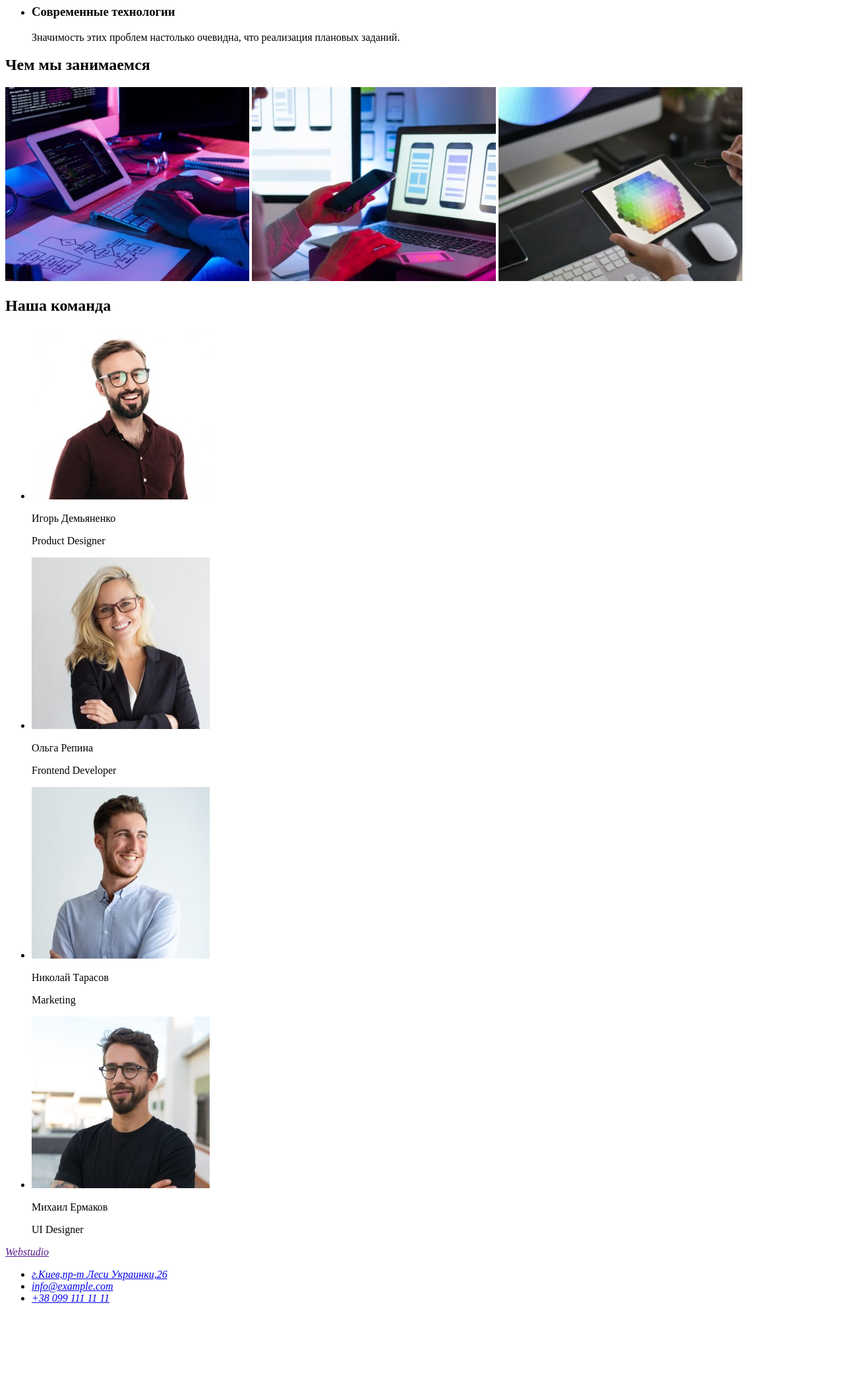
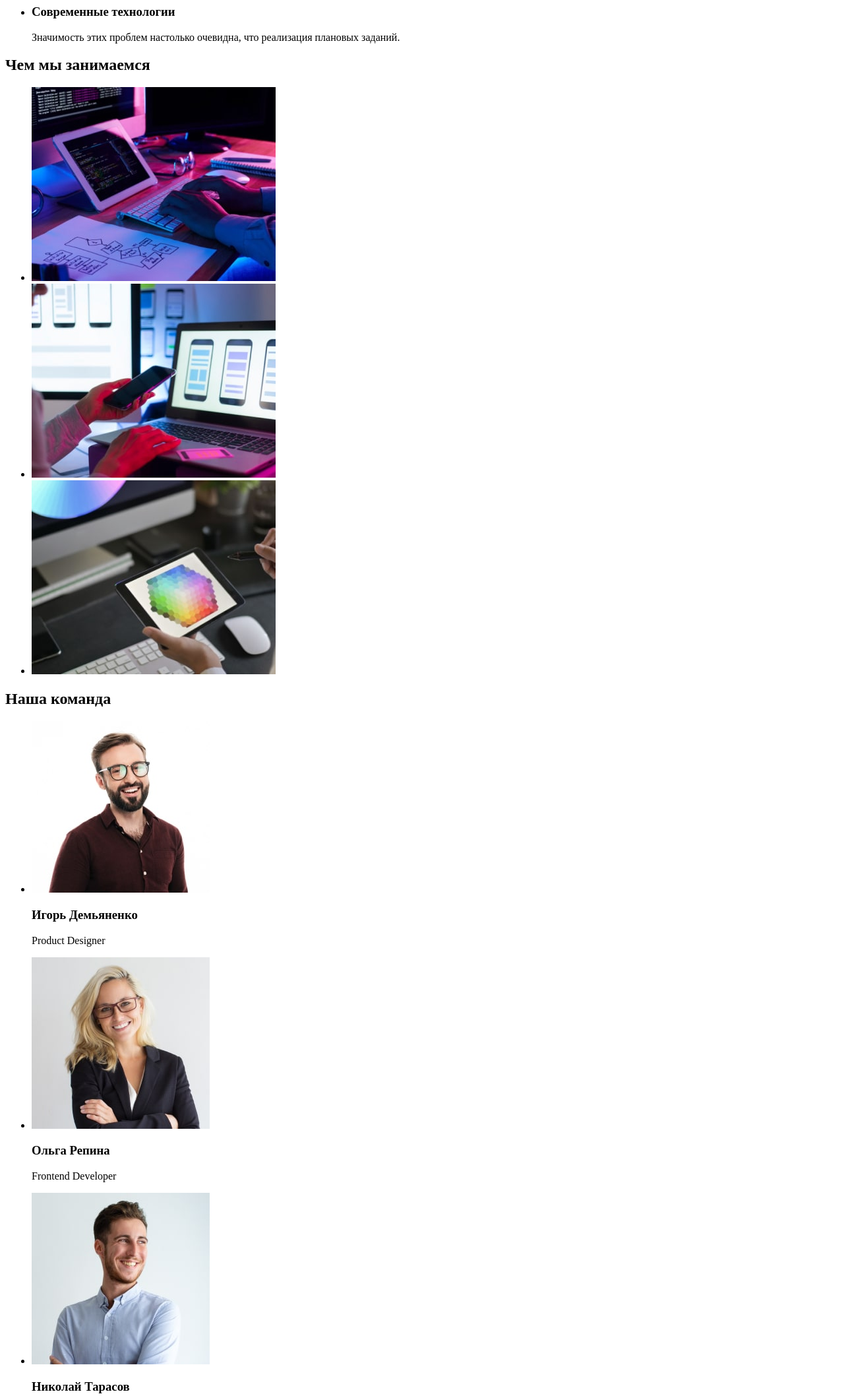
Before and after one commit to SvetlanaLytovchenko/goit-markup-hw-01, a plain HTML site: page index.html in a window 1280 px wide. Shown: the part 480-2596 px from the top of the page at 66% size. Before the commit the page ends 2473 px from the top, so only its background shows below. Drawn offline with Linux system fonts and the light colour scheme.

Commit message:
Исправленная дз1

```diff
--- a/index.html
+++ b/index.html
@@ -10,7 +10,6 @@
     <header>
         <nav>
            <a href="">Webstudio</a>
-            </p>
             <ul>
 
                  <li> <a href="">Студия</a> </li>
@@ -26,7 +25,6 @@
 
     </header>
     <main>
-    <div> </div>
         <section>
         <h1>Эффективные решения для вашего бизнеса</h1>
         <button type="button">Заказать услугу</button>
@@ -54,32 +52,35 @@
     </section>
     <section>
         <h2>Чем мы занимаемся</h2>
-        <img src="./images/img1.jpg "  alt="Выполнение программирования" width="370" height="294">
-        <img src="./images/img2.jpg"   alt="разработка меню" width="370" height="294">
-        <img src="./images/img3.jpg" alt="дизайн" width="370" height="294">
+        <ul>
+            <li><img src="./images/img1.jpg " alt="Выполнение программирования" width="370" height="294"></li>
+            <li><img src="./images/img2.jpg" alt="разработка меню" width="370" height="294"></li>
+            <li><img src="./images/img3.jpg" alt="дизайн" width="370" height="294"></li>
+        </ul>
+
     </section>
     <section>
         <h2>Наша команда</h2>
         <ul>
             <li>
               <img src="./images/member1.jpg" alt="мужчина в очках" width="270">
-                <p> Игорь Демьяненко</p>
+              <h3>Игорь Демьяненко</h3>
               <p lang="en"> Product Designer</p>
             </li>
             <li>
                 <img src="./images/member2.jpg" alt="светловолосая девушка" width="270">
-                <p> Ольга Репина</p>
+                <h3>Ольга Репина</h3>
                 <p lang="en"> Frontend Developer</p>
             </li>
 
             <li>
                 <img src="./images/member3.jpg" alt="улыбающийся парень" width="270">
-                <p> Николай Тарасов</p>
+                <h3>Николай Тарасов</h3>
                 <p lang="en">Marketing </p>
             </li>
             <li>
                 <img src="./images/member4.jpg" alt="брюнет с бородой" width="270">
-                <p>Михаил Ермаков </p>
+                <h3>Михаил Ермаков</h3>
                 <p lang="en"> UI Designer</p>
             </li>
          </ul>
@@ -87,10 +88,8 @@
     </main>
     <!-- футер -->
     <footer>
+        <p> <a href="">Webstudio</a>  </p>
         <address>
-            <p>
-                <a href="">Webstudio</a>
-            </p>
              <ul>
                 <li>
                     <a href="https://goo.gl/maps/LKiyTqHWsWKYmrnx8">г.Киев,пр-т Леси Украинки,26 </a>
```
Lines whose indentation alone changed are shown as unchanged.
